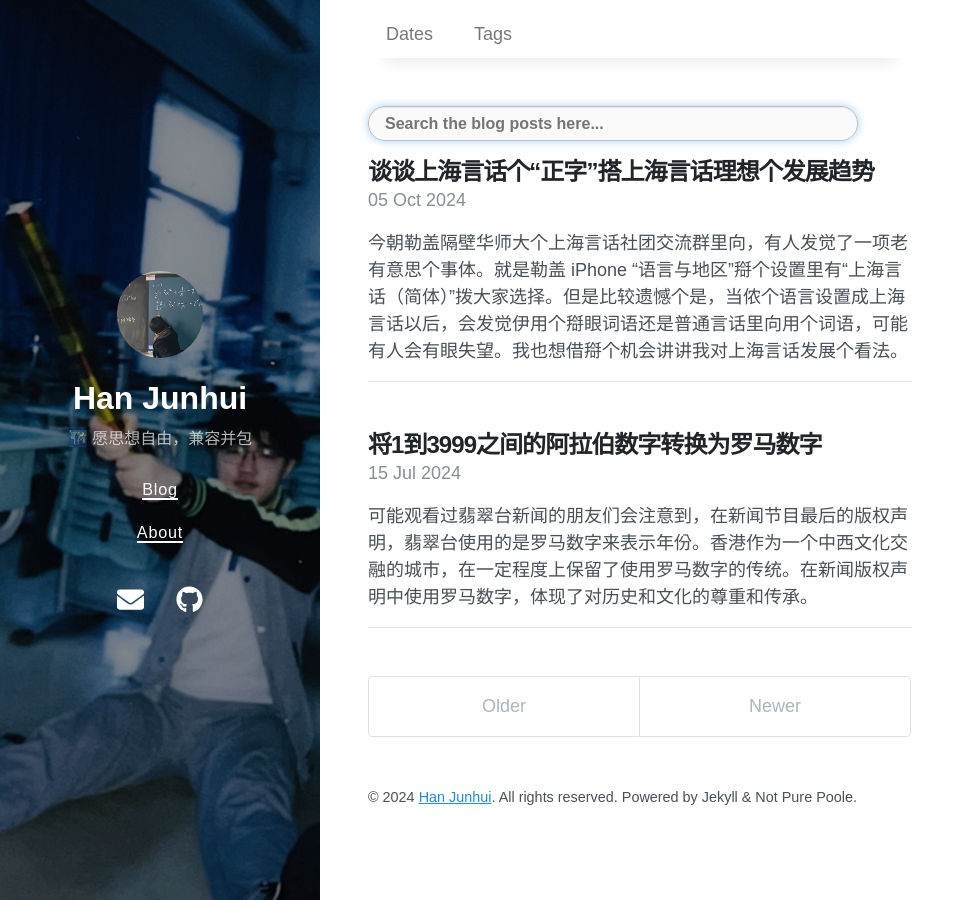
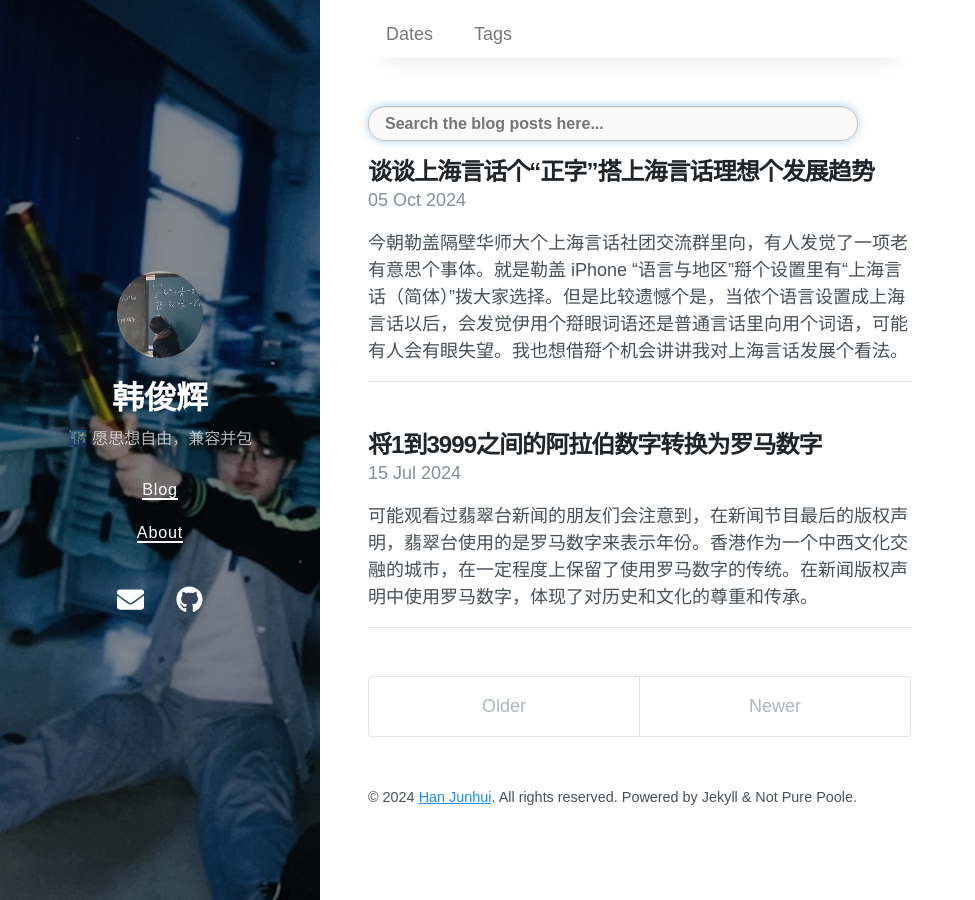
Before and after one commit to hanjunhui0207/hanjunhui0207.github.io, a Jekyll site: the page built from index.html, in a window 1280 px wide. Shown: the whole page, without its empty margins (0-975 px from the left). Built offline with Jekyll 4.4.1, drawn with Linux system fonts in a browser that asks for light colours; nearby versions of some CDN libraries; the list of posts is cut into pages by our own code.

Commit message:
2024/11/03 - Updated the new items.

```diff
--- a/_config.yml
+++ b/_config.yml
@@ -1,5 +1,5 @@
 # Setup
-title: Han Junhui
+title: 韩俊辉
 description: 🌃 愿思想自由，兼容并包
 url: https://shiauhuehue.github.io
 avatar: /images/tx.jpg
```
